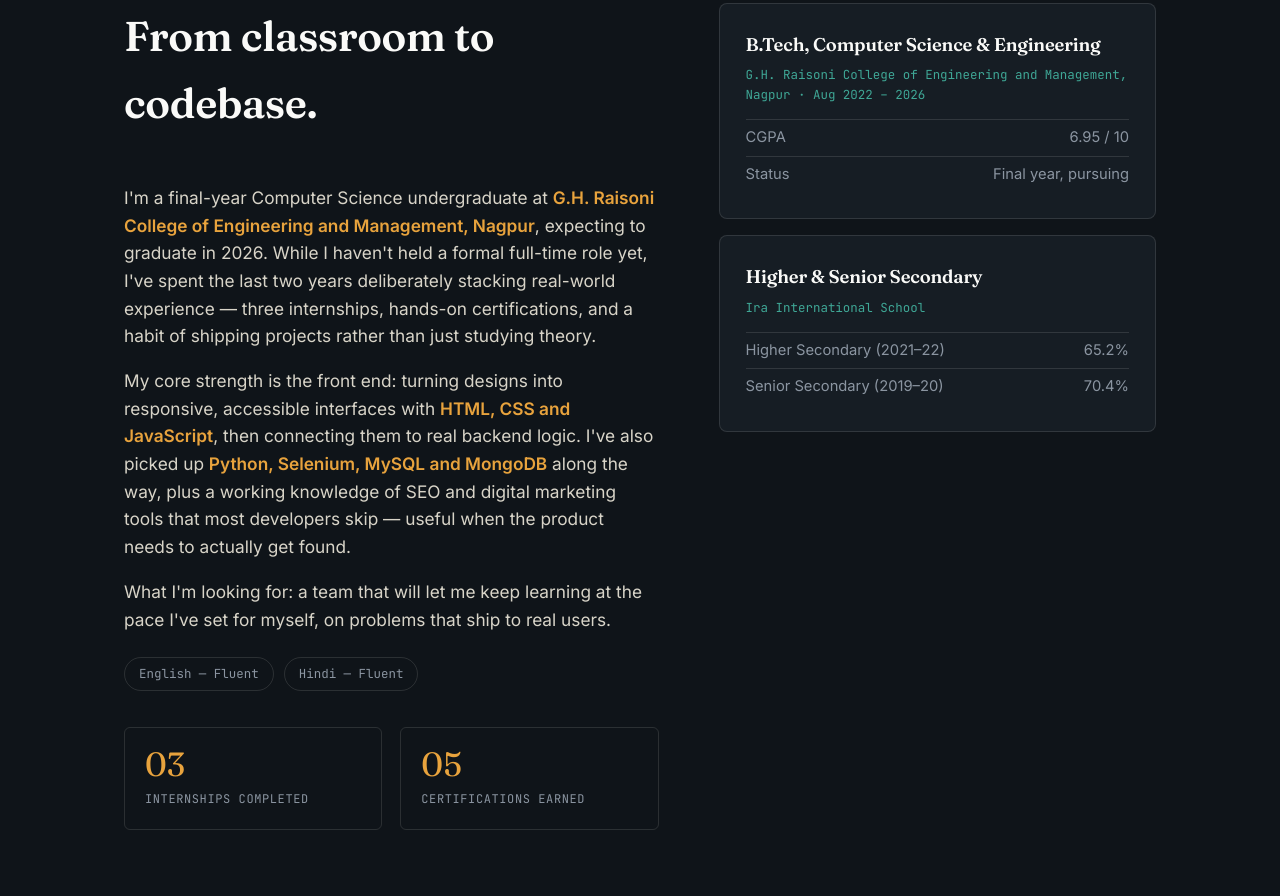
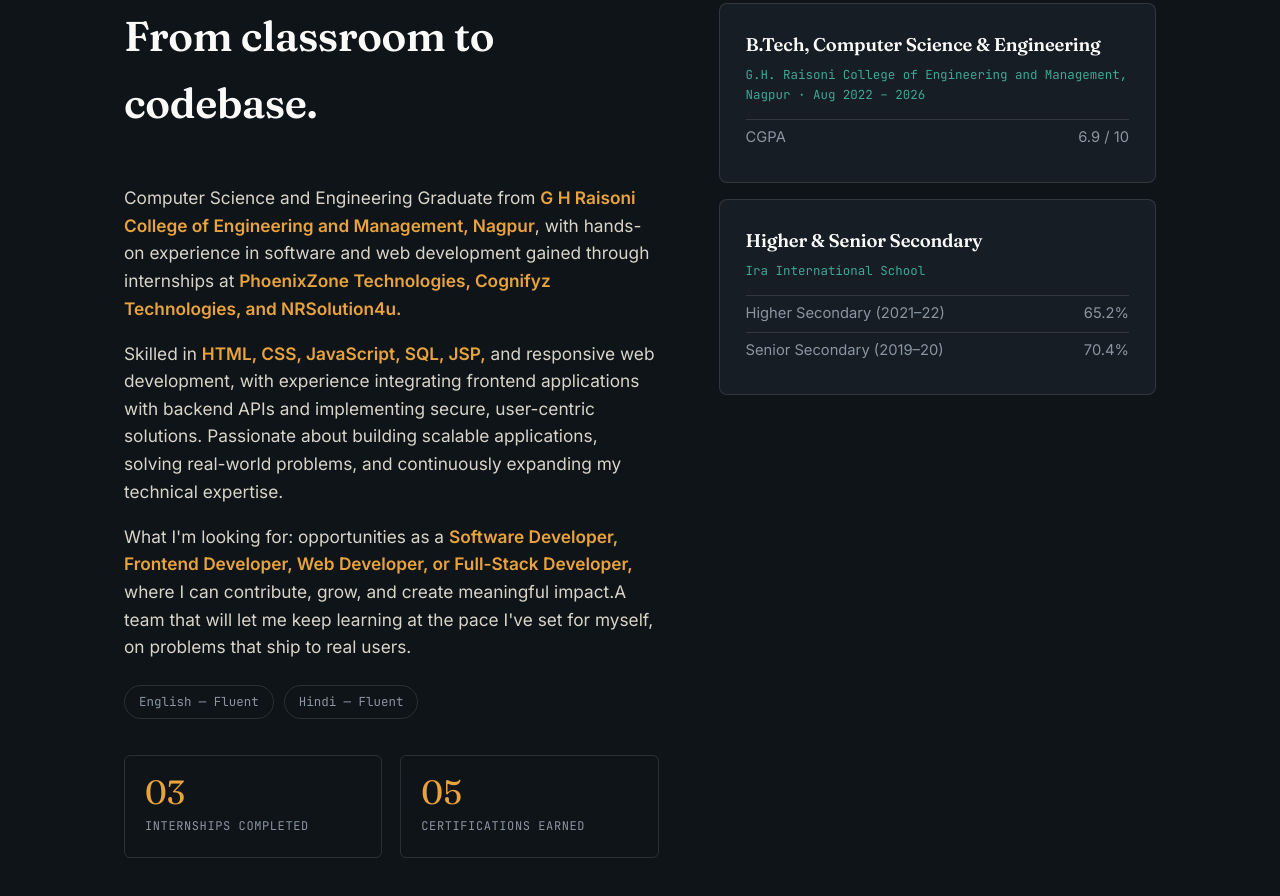
Before and after one commit to kapriji/shareykapriportfolio, a plain HTML site: page index.html in a window 1280 px wide. Shown: the part 955-1851 px from the top of the page. Drawn offline with Linux system fonts and the light colour scheme.

Commit message:
Update index.html

```diff
--- a/index.html
+++ b/index.html
@@ -296,9 +296,9 @@
     <div class="about-text reveal">
       <div class="eyebrow">About</div>
       <h2>From classroom to codebase.</h2>
-      <p>I'm a final-year Computer Science undergraduate at <strong>G.H. Raisoni College of Engineering and Management, Nagpur</strong>, expecting to graduate in 2026. While I haven't held a formal full-time role yet, I've spent the last two years deliberately stacking real-world experience — three internships, hands-on certifications, and a habit of shipping projects rather than just studying theory.</p>
-      <p>My core strength is the front end: turning designs into responsive, accessible interfaces with <strong>HTML, CSS and JavaScript</strong>, then connecting them to real backend logic. I've also picked up <strong>Python, Selenium, MySQL and MongoDB</strong> along the way, plus a working knowledge of SEO and digital marketing tools that most developers skip — useful when the product needs to actually get found.</p>
-      <p>What I'm looking for: a team that will let me keep learning at the pace I've set for myself, on problems that ship to real users.</p>
+      <p>Computer Science and Engineering Graduate from <strong> G H Raisoni College of Engineering and Management, Nagpur</strong>, with hands-on experience in software and web development gained through internships at <strong> PhoenixZone Technologies, Cognifyz Technologies, and NRSolution4u.</strong></p>
+      <p>Skilled in <strong> HTML, CSS, JavaScript, SQL, JSP,</strong> and responsive web development, with experience integrating frontend applications with backend APIs and implementing secure, user-centric solutions. Passionate about building scalable applications, solving real-world problems, and continuously expanding my technical expertise.</p>
+      <p>What I'm looking for:  opportunities as a <strong>Software Developer, Frontend Developer, Web Developer, or Full-Stack Developer,</strong> where I can contribute, grow, and create meaningful impact.A team that will let me keep learning at the pace I've set for myself, on problems that ship to real users.</p>
       <div class="langs">
         <span class="chip">English — Fluent</span>
         <span class="chip">Hindi — Fluent</span>
@@ -313,8 +313,7 @@
       <div class="edu-card">
         <h3>B.Tech, Computer Science &amp; Engineering</h3>
         <div class="meta">G.H. Raisoni College of Engineering and Management, Nagpur · Aug 2022 – 2026</div>
-        <div class="sub"><span>CGPA</span><span>6.95 / 10</span></div>
-        <div class="sub"><span>Status</span><span>Final year, pursuing</span></div>
+        <div class="sub"><span>CGPA</span><span>6.9 / 10</span></div>
       </div>
       <div style="height:16px;"></div>
       <div class="edu-card">
```
